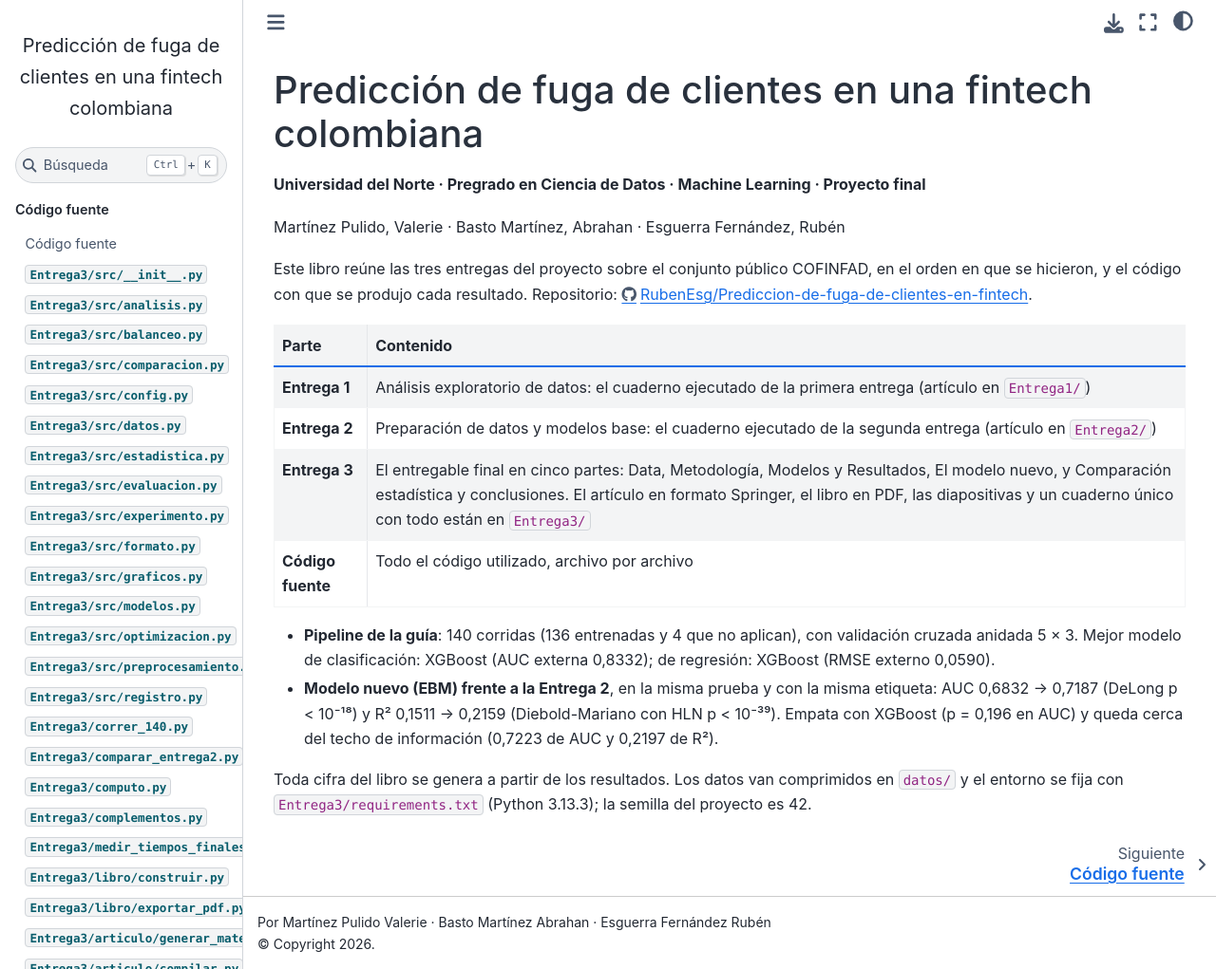
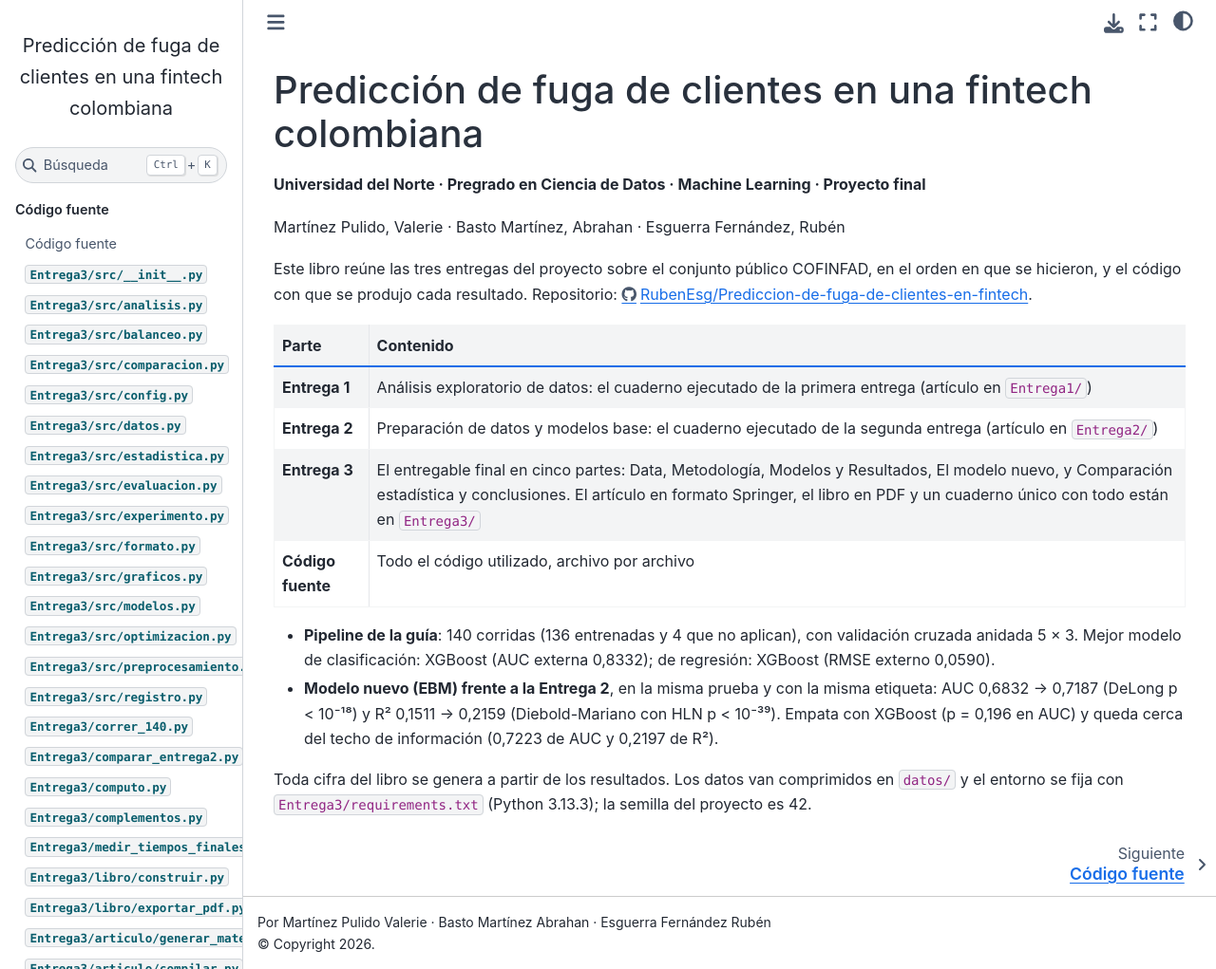
Before and after one commit to RubenEsg/Prediccion-de-fuga-de-clientes-en-fintech, a Jupyter Book: the page built from index.md, in a window 1280 px wide and 1021 px high. Shown: the whole window at 95% size. Built offline with Jupyter Book 1.0.4 settings and Sphinx 7.4.7 and the Sphinx Book theme 1.1.4, drawn with Linux system fonts in a browser that asks for light colours; pages that are not in the unit, such as notebooks, are missing from menus.

Commit message:
Deja fuera las diapositivas por el momento

```diff
--- a/docs/index.html
+++ b/docs/index.html
@@ -441,7 +441,7 @@ el código con que se produjo cada resultado. Repositorio: <a class="github refe
 <td><p>Preparación de datos y modelos base: el cuaderno ejecutado de la segunda entrega (artículo en <code class="docutils literal notranslate"><span class="pre">Entrega2/</span></code>)</p></td>
 </tr>
 <tr class="row-even"><td><p><strong>Entrega 3</strong></p></td>
-<td><p>El entregable final en cinco partes: Data, Metodología, Modelos y Resultados, El modelo nuevo, y Comparación estadística y conclusiones. El artículo en formato Springer, el libro en PDF, las diapositivas y un cuaderno único con todo están en <code class="docutils literal notranslate"><span class="pre">Entrega3/</span></code></p></td>
+<td><p>El entregable final en cinco partes: Data, Metodología, Modelos y Resultados, El modelo nuevo, y Comparación estadística y conclusiones. El artículo en formato Springer, el libro en PDF y un cuaderno único con todo están en <code class="docutils literal notranslate"><span class="pre">Entrega3/</span></code></p></td>
 </tr>
 <tr class="row-odd"><td><p><strong>Código fuente</strong></p></td>
 <td><p>Todo el código utilizado, archivo por archivo</p></td>
--- a/index.md
+++ b/index.md
@@ -11,7 +11,7 @@ el código con que se produjo cada resultado. Repositorio: <https://github.com/R
 |---|---|
 | **Entrega 1** | Análisis exploratorio de datos: el cuaderno ejecutado de la primera entrega (artículo en `Entrega1/`) |
 | **Entrega 2** | Preparación de datos y modelos base: el cuaderno ejecutado de la segunda entrega (artículo en `Entrega2/`) |
-| **Entrega 3** | El entregable final en cinco partes: Data, Metodología, Modelos y Resultados, El modelo nuevo, y Comparación estadística y conclusiones. El artículo en formato Springer, el libro en PDF, las diapositivas y un cuaderno único con todo están en `Entrega3/` |
+| **Entrega 3** | El entregable final en cinco partes: Data, Metodología, Modelos y Resultados, El modelo nuevo, y Comparación estadística y conclusiones. El artículo en formato Springer, el libro en PDF y un cuaderno único con todo están en `Entrega3/` |
 | **Código fuente** | Todo el código utilizado, archivo por archivo |
 
 - **Pipeline de la guía**: 140 corridas (136 entrenadas y 4 que no aplican), con validación cruzada anidada 5 × 3. Mejor modelo de clasificación: XGBoost (AUC externa 0,8332); de regresión: XGBoost (RMSE externo 0,0590).
```
Also changed, not shown: README.md (+0 -1 lines), docs/_sources/index.md (+1 -1 lines), docs/searchindex.js, 2 other files.
